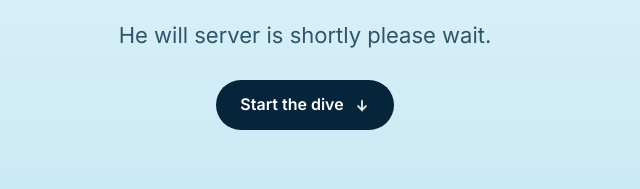
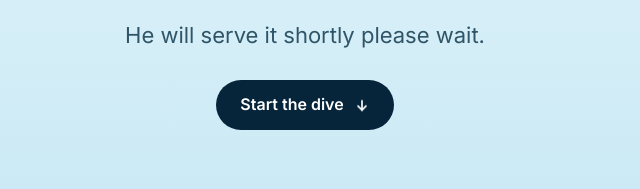
Before and after one commit to libinmon-y/Libinmon, a plain HTML site: page index.html in a window 1280 px wide. Shown: the part 350-539 px from the top of the page, 335-975 px from the left. Drawn offline with Linux system fonts and the light colour scheme.

Commit message:
Update index.html

```diff
--- a/index.html
+++ b/index.html
@@ -158,7 +158,7 @@ a{color:inherit}a:hover{color:inherit}
 <svg aria-hidden="true" class="gull" width="90" height="50" viewBox="0 0 90 50" fill="none" stroke="#2F5568" stroke-width="2.5" stroke-linecap="round" stroke-linejoin="round" style="position: absolute; top: 250px; left: 9%"><path d="M6 20 q8 -10 16 0 q8 -10 16 0"></path><path d="M50 34 q6 -8 12 0 q6 -8 12 0"></path></svg>
 <span class="rise" style="position: relative; font-family: 'JetBrains Mono', ui-monospace, monospace; font-size: 13px; letter-spacing: 0.1em; text-transform: uppercase; color: #2F5568">Welcome!!! . Site is being cooked.</span>
 <h1 class="rise d1" style="position: relative; margin: 0; font-family: 'Space Grotesk', system-ui, sans-serif; font-weight: 700; font-size: clamp(54px, 12vw, 148px); line-height: 0.95; letter-spacing: -0.05em">Libin is Cooking</h1>
-<p class="rise d2" style="position: relative; margin: 0; font-size: clamp(18px, 2.4vw, 22px); line-height: 1.5; color: #2F5568; max-width: 28em">He will server is shortly please wait.</p>
+<p class="rise d2" style="position: relative; margin: 0; font-size: clamp(18px, 2.4vw, 22px); line-height: 1.5; color: #2F5568; max-width: 28em">He will serve it shortly please wait.</p>
 <a href="#about" class="btn rise d3" style="position: relative; background: #06243A; color: #FFFFFF; text-decoration: none; font-weight: 600; font-size: 16px; padding: 12px 24px; min-height: 48px; box-sizing: border-box; border-radius: 999px; display: flex; align-items: center; gap: 10px; margin-top: 6px">Start the dive
 <svg aria-hidden="true" class="nudge" width="16" height="16" viewBox="0 0 24 24" fill="none" stroke="currentColor" stroke-width="2.5" stroke-linecap="round" stroke-linejoin="round"><path d="M12 5v14"></path><path d="M6 13l6 6 6-6"></path></svg>
 </a>
```
